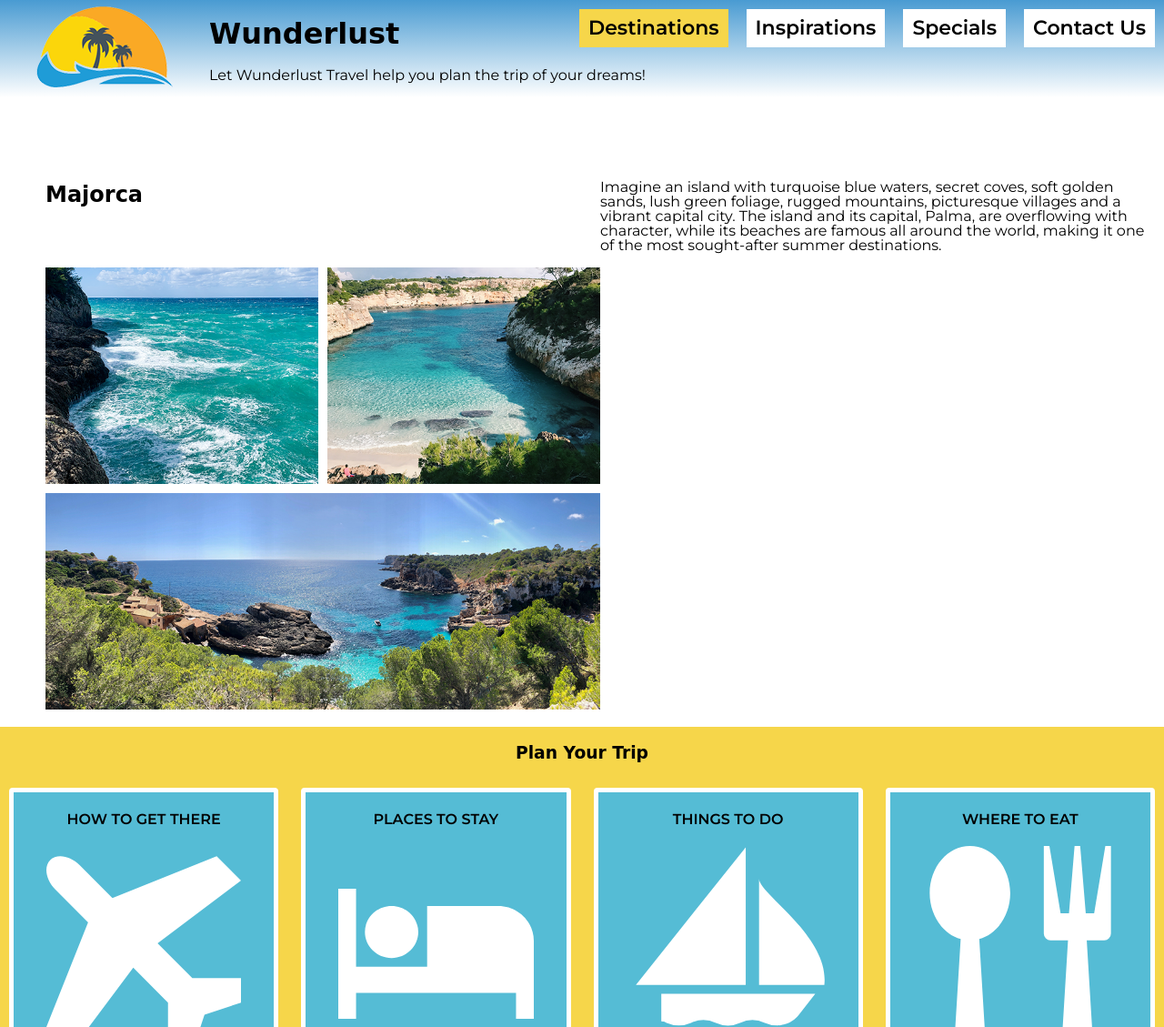
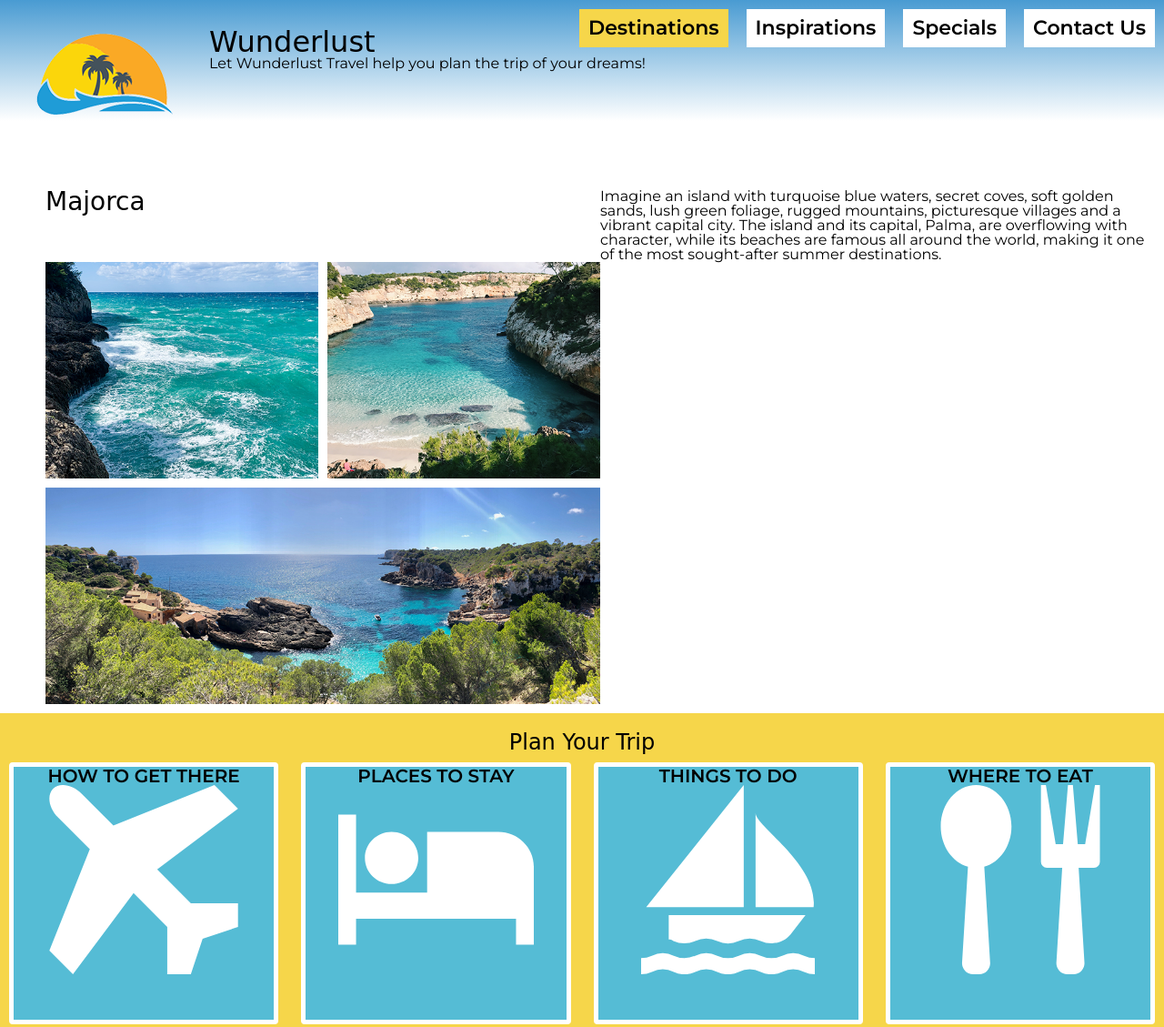
Before and after one commit to raprice7/wunderlust-robertprice, a plain HTML site: page index.html in a window 1280 px wide. Shown: the top 1129 px of the page at 91% size. Drawn offline with Linux system fonts and the light colour scheme; a web font is replaced by a local one.

Commit message:
Update styles.css

```diff
--- a/styles.css
+++ b/styles.css
@@ -1,4 +1,4 @@
-//Robert Price
+/* Robert Price */
 
 /* http://meyerweb.com/eric/tools/css/reset/
    v2.0 | 20110126
@@ -52,16 +52,16 @@ table {
 
 /* Global Styles */
 h1{
-    2em;
+    font-size: 2em;
 }
 h2{
-    1.75em;
+    font-size: 1.75em;
 }
 h3{
-    1.5em;
+    font-size: 1.5em;
 }
 h4{
-    1.25em;
+    font-size: 1.25em;
 }
 h1, h2, h3{
     font-family: 'Molle', cursive;
@@ -110,6 +110,7 @@ height:auto;
 /* ... (previous styles) ... */
 header{
     background: linear-gradient(to bottom, var(--blue), var(--white));
+    padding-top: 30px;
 }
 #menuToggle {
     position: fixed;
@@ -305,7 +306,6 @@ legend{
 fieldset label{
     display: flex;
     align-items: center;
-    padding:
 }
 .radio-input{
     margin-right: 5px;
```
